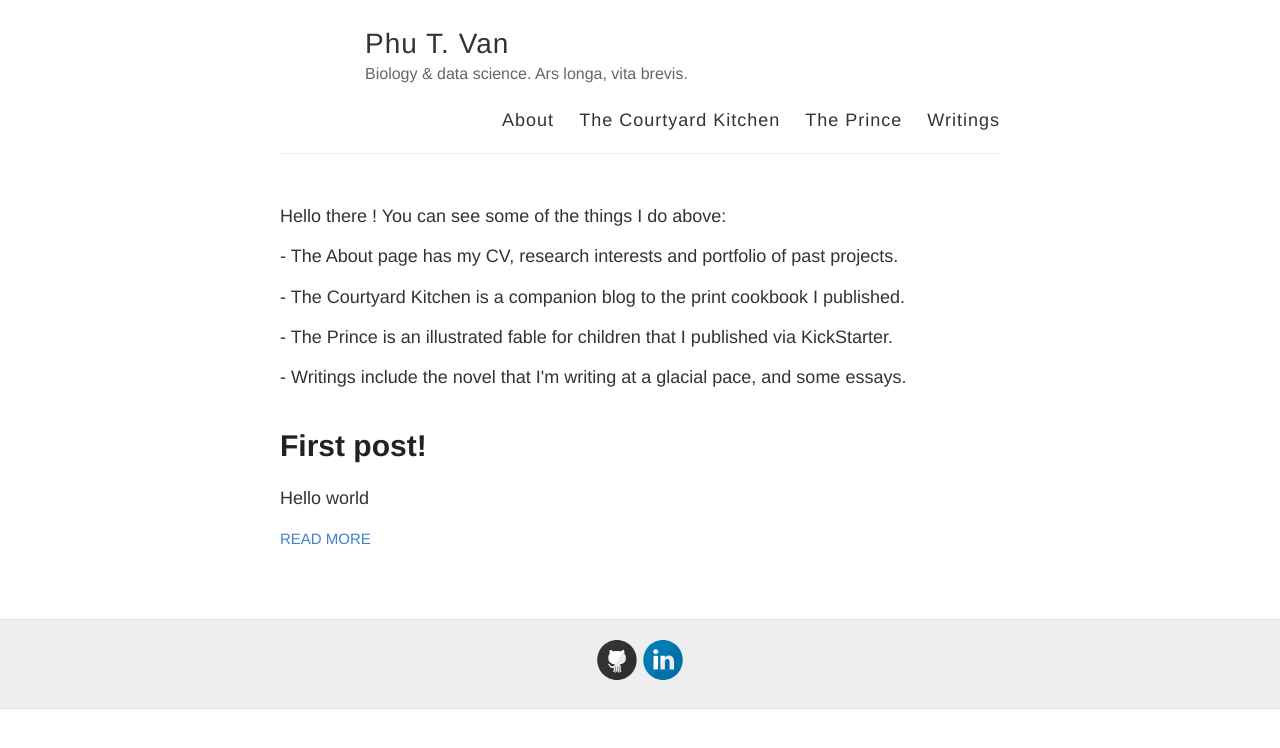
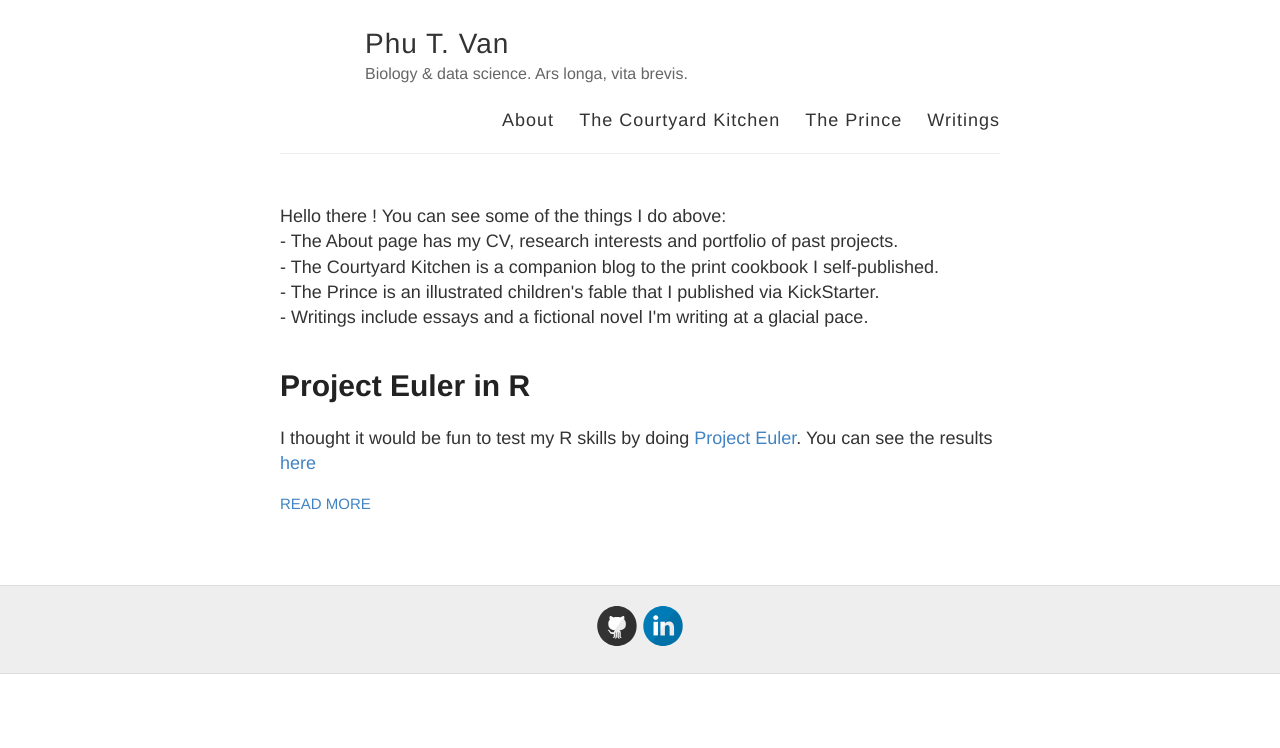
Before and after one commit to ptvan/ptvan.github.io, a Jekyll site: the page built from index.html, in a window 1280 px wide. Shown: the top 748 px of the page. Built offline with Jekyll 4.4.1, drawn with Linux system fonts in a browser that asks for light colours.

Commit message:
updated first post

```diff
--- a/_posts/2019-09-10-Hello-World.md
+++ /dev/null
@@ -1,6 +0,0 @@
----
-layout: post
-title: First post!
----
-
-Hello world
--- /dev/null
+++ b/_posts/2019-09-10-project-euler-in-R.md
@@ -0,0 +1,6 @@
+---
+layout: post
+title: Project Euler in R
+---
+
+I thought it would be fun to test my R skills by doing [Project Euler](https://projecteuler.net/). You can see the results [here](https://github.com/ptvan/euler-r)
--- a/index.html
+++ b/index.html
@@ -3,10 +3,10 @@ layout: default
 ---
 
 Hello there ! You can see some of the things I do above:
-<p>- The About page has my CV, research interests and portfolio of past projects.</p>
-<p>- The Courtyard Kitchen is a companion blog to the print cookbook I published. </p>
-<p>- The Prince is an illustrated fable for children that I published via KickStarter.</p>
-<p>- Writings include the novel that I'm writing at a glacial pace, and some essays.</p>
+<br>- The About page has my CV, research interests and portfolio of past projects.
+<br>- The Courtyard Kitchen is a companion blog to the print cookbook I self-published.
+<br>- The Prince is an illustrated children's fable that I published via KickStarter.
+<br>- Writings include essays and a fictional novel I'm writing at a glacial pace.
 
 <div class="posts">
   {% for post in site.posts %}
```
